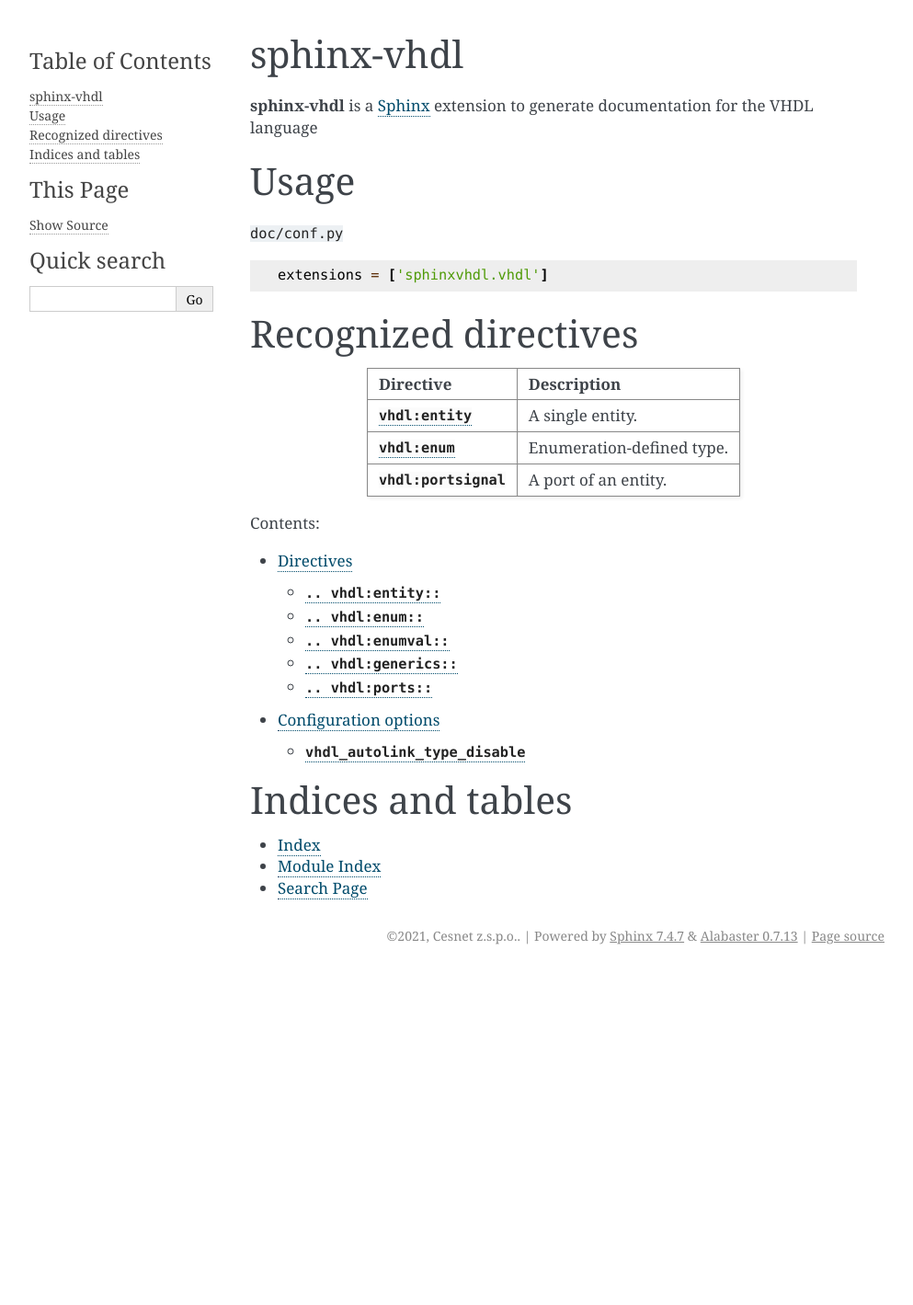
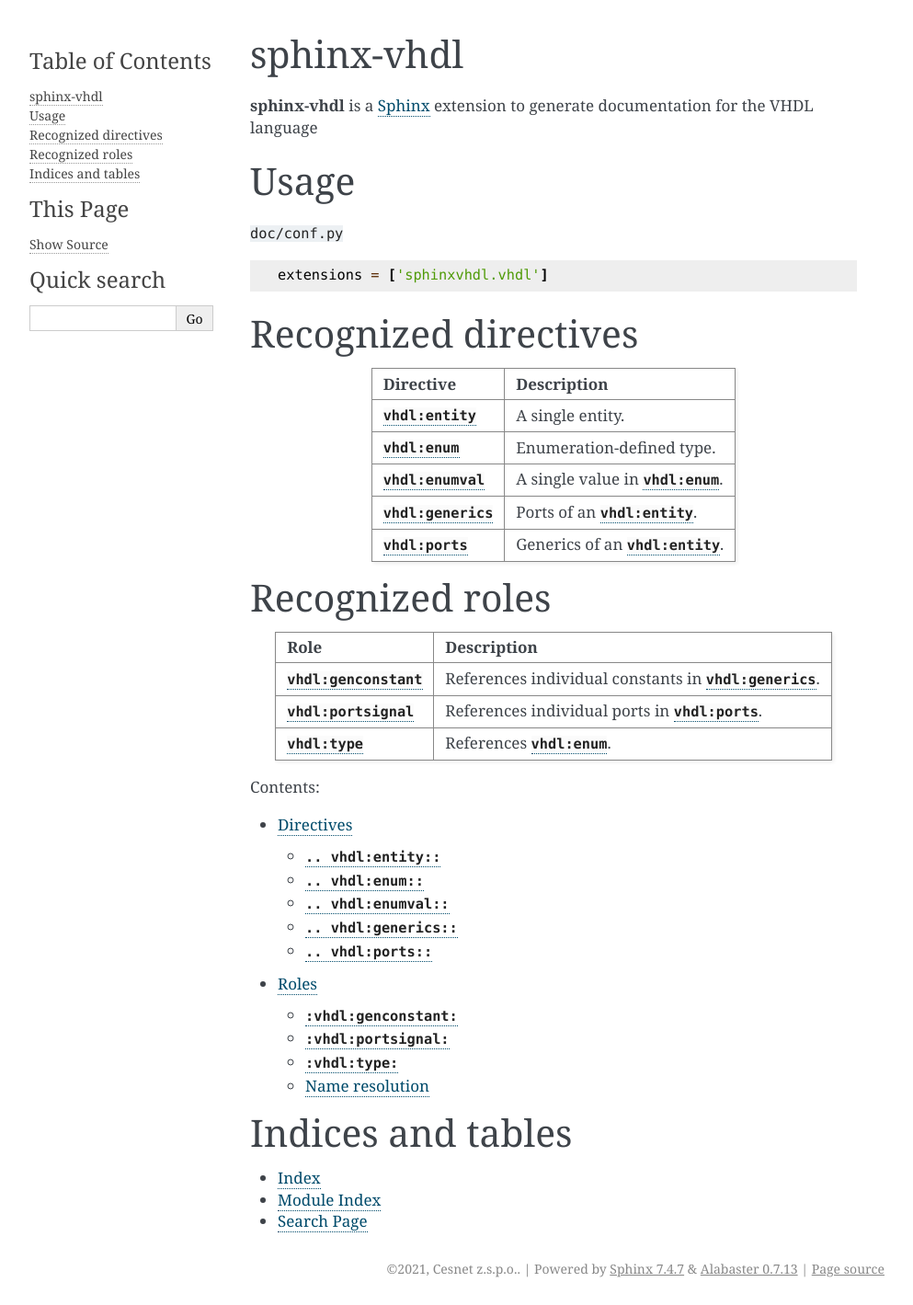
Before and after one commit to CESNET/sphinx-vhdl, a Sphinx documentation site: the page built from doc/source/index.rst, in a window 1280 px wide. Shown: the whole page at 92% size, without its empty margins (148-1141 px from the left). Built offline with Sphinx 7.4.7, drawn with Linux system fonts in a browser that asks for light colours; before the commit the page ends 1057 px from its top, so only the background shows below that.

Commit message:
Implemented name resolution, fixed ports/generics formatting, type referencing; documentation

```diff
--- a/doc/source/index.rst
+++ b/doc/source/index.rst
@@ -25,16 +25,28 @@
 ================================== ==================================
 :rst:dir:`vhdl:entity`             A single entity.
 :rst:dir:`vhdl:enum`               Enumeration-defined type.
-:rst:dir:`vhdl:portsignal`         A port of an entity.
+:rst:dir:`vhdl:enumval`            A single value in :rst:dir:`vhdl:enum`.
+:rst:dir:`vhdl:generics`           Ports of an :rst:dir:`vhdl:entity`.
+:rst:dir:`vhdl:ports`              Generics of an :rst:dir:`vhdl:entity`.
 ================================== ==================================
 
+Recognized roles
+================
+
+================================== ==================================
+Role                               Description
+================================== ==================================
+:rst:role:`vhdl:genconstant`       References individual constants in :rst:dir:`vhdl:generics`.
+:rst:role:`vhdl:portsignal`        References individual ports in :rst:dir:`vhdl:ports`.
+:rst:role:`vhdl:type`              References :rst:dir:`vhdl:enum`.
+================================== ==================================
 
 .. toctree::
    :maxdepth: 2
    :caption: Contents:
 
    directives_detailed.rst
-   config.rst
+   roles_detailed.rst
 
 
 Indices and tables
```
Also changed, not shown: doc/source/roles_detailed.rst (added, +34 -0 lines), 1 other file.
